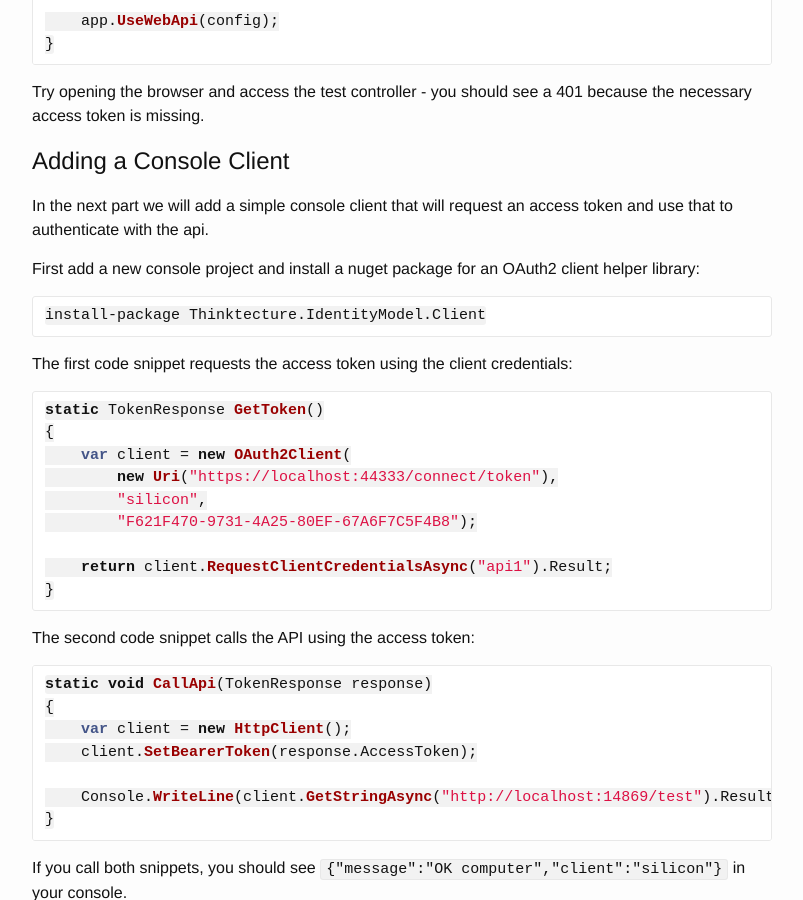
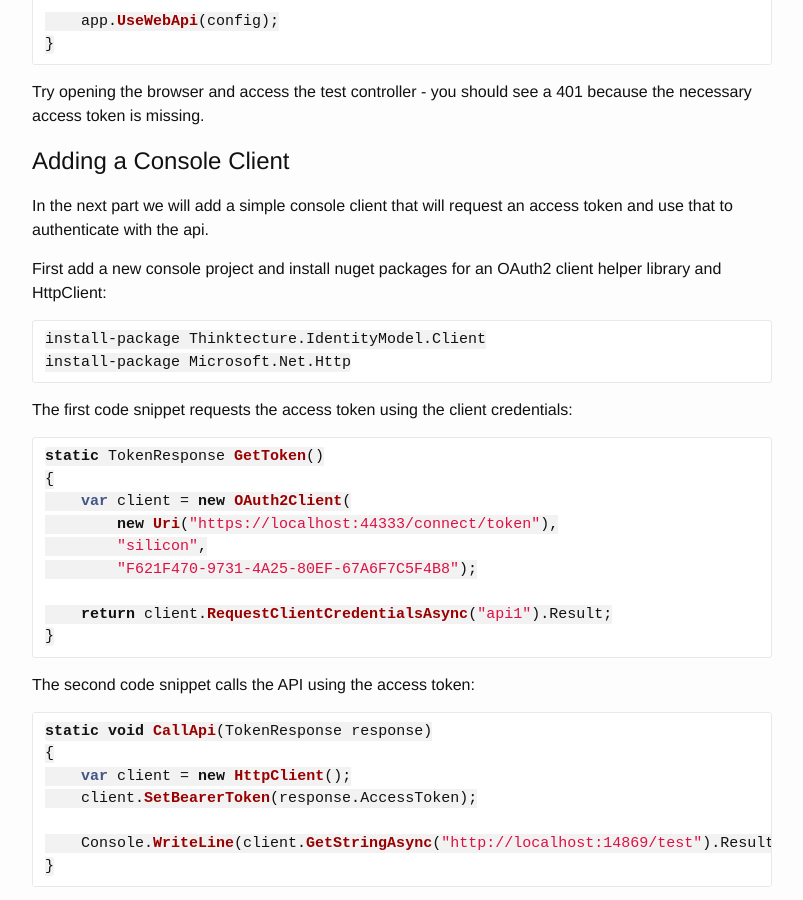
Before and after one commit to IdentityServer/Documentation, a Jekyll site: the page built from docs/overview/simplestOAuth.md, in a window 1280 px wide and 900 px high, scrolled down 4389 px. Shown: the whole window, without its empty margins (238-1041 px from the left). Built offline with Jekyll 4.4.1, drawn with Linux system fonts in a browser that asks for light colours; Markdown is read by kramdown in place of the engine named in the settings.

Commit message:
Add NuGet install-package line for HttpClient
Need HttpClient library in order to call the sample API.

````diff
--- a/docs/overview/simplestOAuth.md
+++ b/docs/overview/simplestOAuth.md
@@ -202,10 +202,11 @@ Try opening the browser and access the test controller - you should see a 401 be
 ##Adding a Console Client
 In the next part we will add a simple console client that will request an access token and use that to authenticate with the api.
 
-First add a new console project and install a nuget package for an OAuth2 client helper library:
+First add a new console project and install nuget packages for an OAuth2 client helper library and HttpClient:
 
 ```
 install-package Thinktecture.IdentityModel.Client
+install-package Microsoft.Net.Http
 ```
 
 The first code snippet requests the access token using the client credentials:
````
